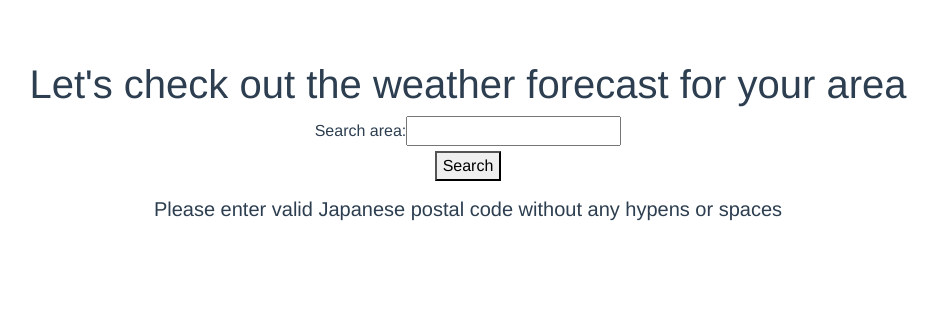
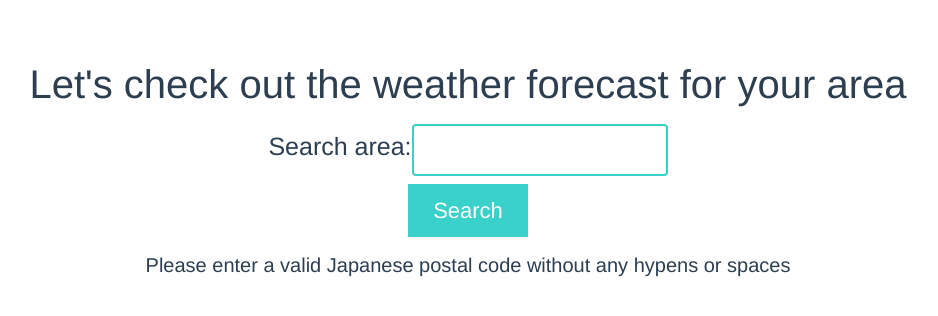
Before and after one commit to KapakahiCoder/Weather-forecast, a Vue app: page / in a window 1280 px wide. Shown: the top 316 px of the page, without its empty margins (172-1110 px from the left). Built offline with nearby package versions, Linux system fonts and the light colour scheme.

Commit message:
doing some styling

```diff
--- a/src/App.vue
+++ b/src/App.vue
@@ -1,15 +1,15 @@
 <template>
   <div id="app">
     <h1>Let's check out the weather forecast for your area</h1>
-    <form @submit.prevent>
-      <label>Search area: </label>
-      <input type="text" v-model="code" />
+    <form  @submit.prevent>
+      <label class="label">Search area:</label>
+      <input class="input" type="text" v-model="code" />
       <p>
-        <button @click="search(code)">Search</button>
+        <button class="button" @click="search(code)">Search</button>
       </p>
     </form>
     <div>
-      <h5>Please enter valid Japanese postal code without any hypens or spaces</h5>
+      <h5>Please enter a valid Japanese postal code without any hypens or spaces</h5>
     </div>
     <div v-if = "responseAvailable == true">
         <hr>
@@ -84,4 +84,31 @@ export default {
   color: #2c3e50;
   margin-top: 60px;
 }
+
+.button {
+  display: flex;
+  background-color: rgb(58, 209, 202);
+  border: none;
+  color: white;
+  padding: 10px 25px;
+  text-align: center;
+  text-decoration: none;
+  display: inline-block;
+  font-size: 22px;
+  cursor: pointer;
+}
+
+.input {
+  width: 20%;
+  color:green;
+  padding: 12px 20px;
+  margin: 8px 0;
+  box-sizing: border-box;
+  border: 2px solid rgb(58, 209, 202);;
+  border-radius: 4px;
+}
+
+.label {
+  font-size: 25px;
+}
 </style>
```
Also changed, not shown: src/components/GetLocation.vue (deleted, +0 -71 lines).
